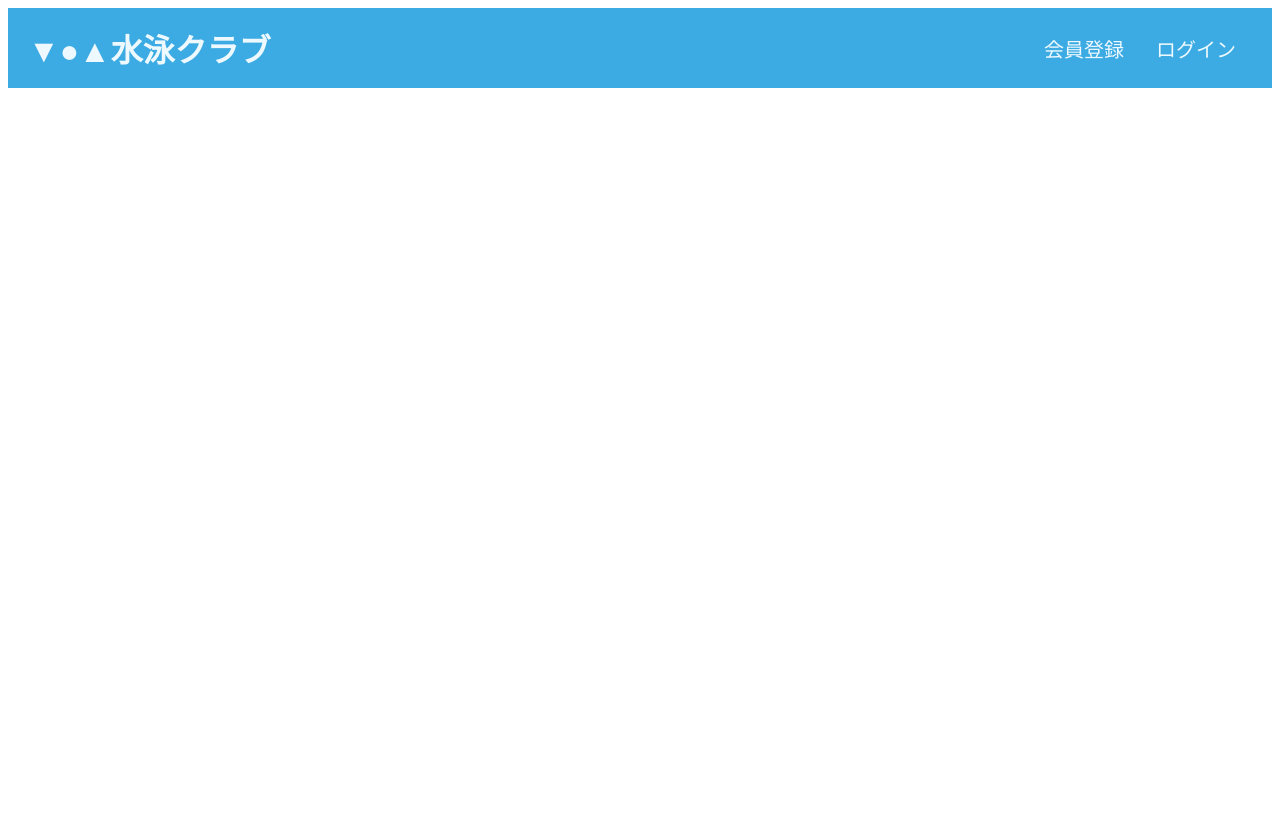
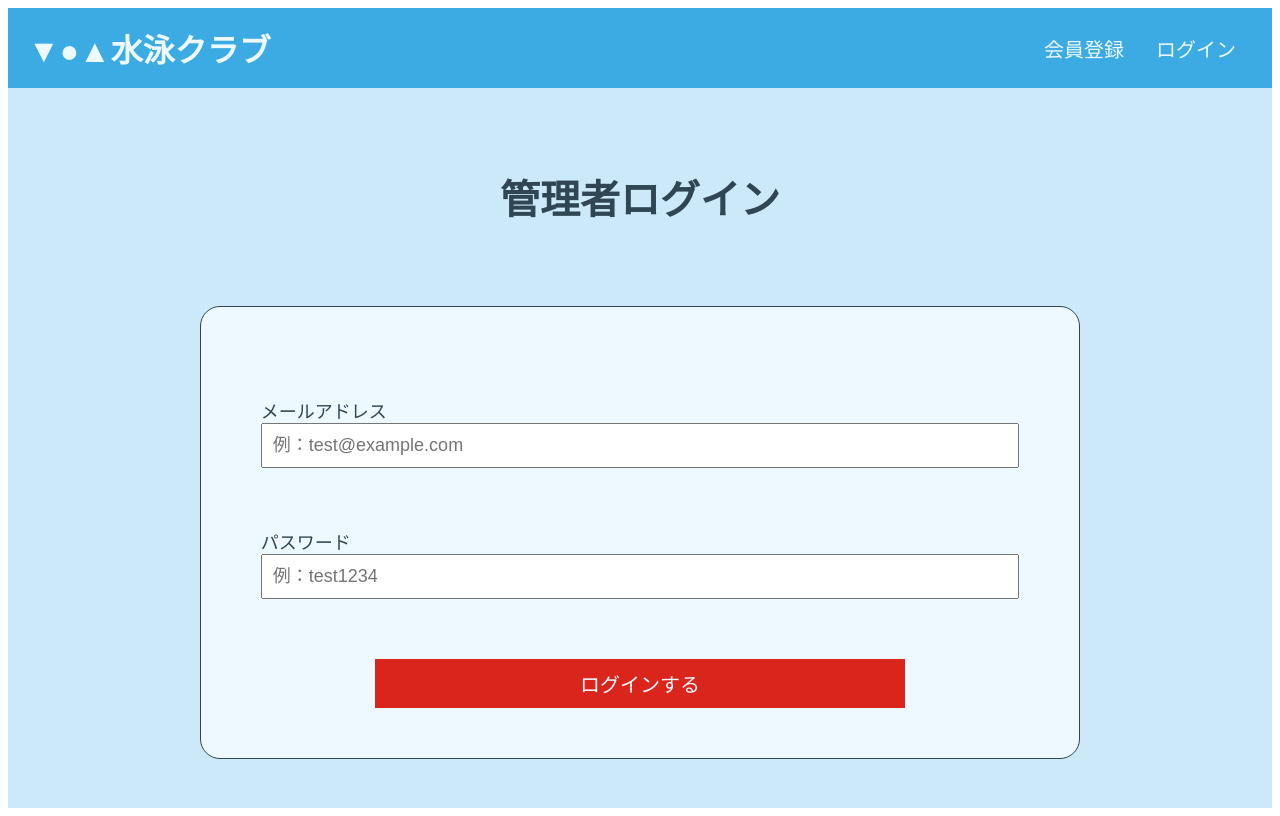
Before and after one commit to hirata784/laravel-swimming-reservation-app, a Nuxt app in the folder frontend/: page /admin/login in a window 1280 px wide. Before the commit this address had no page. Built offline with nearby package versions, Linux system fonts and the light colour scheme.

Commit message:
feat：管理者ログイン画面のUIを追加

```diff
--- /dev/null
+++ b/frontend/app/pages/admin/login.vue
@@ -0,0 +1,91 @@
+<template>
+    <div class="login">
+        <div class="login-content">
+            <h2 class="title">管理者ログイン</h2>
+            <form class="login-form">
+                <div class="group">
+                    <p class="item">メールアドレス</p>
+                    <input
+                        class="txt"
+                        type="text"
+                        placeholder="例：test@example.com"
+                    />
+                </div>
+                <div class="group">
+                    <p class="item">パスワード</p>
+                    <input
+                        class="txt"
+                        type="password"
+                        placeholder="例：test1234"
+                    />
+                </div>
+                <button class="login-btn">ログインする</button>
+            </form>
+        </div>
+    </div>
+</template>
+
+<style scoped>
+p {
+    margin: 0;
+}
+
+.login {
+    background-color: #cce9fa;
+    width: 100%;
+    height: 90vh;
+    text-align: center;
+}
+
+.login-content {
+    padding-top: 80px;
+}
+
+.title {
+    margin: 0;
+    font-size: 40px;
+    color: #304654;
+}
+
+.login-form {
+    width: 60%;
+    margin: 80px auto;
+    padding: 30px 60px;
+    border: 1px solid #304654;
+    border-radius: 20px;
+    background-color: #eef9ff;
+}
+
+.group {
+    margin: 60px 0;
+    width: 100%;
+    display: flex;
+    flex-direction: column;
+}
+
+.item {
+    font-size: 18px;
+    color: #304654;
+    text-align: left;
+}
+
+.txt {
+    font-size: 18px;
+    padding: 10px;
+}
+
+.txt:focus-visible {
+    background-color: #e1f4fd;
+}
+
+.login-btn {
+    border: none;
+    background-color: #da251d;
+    color: #eef9ff;
+    padding: 10px 20px;
+    font-size: 20px;
+    cursor: pointer;
+    width: 70%;
+    margin-bottom: 20px;
+}
+</style>
```
